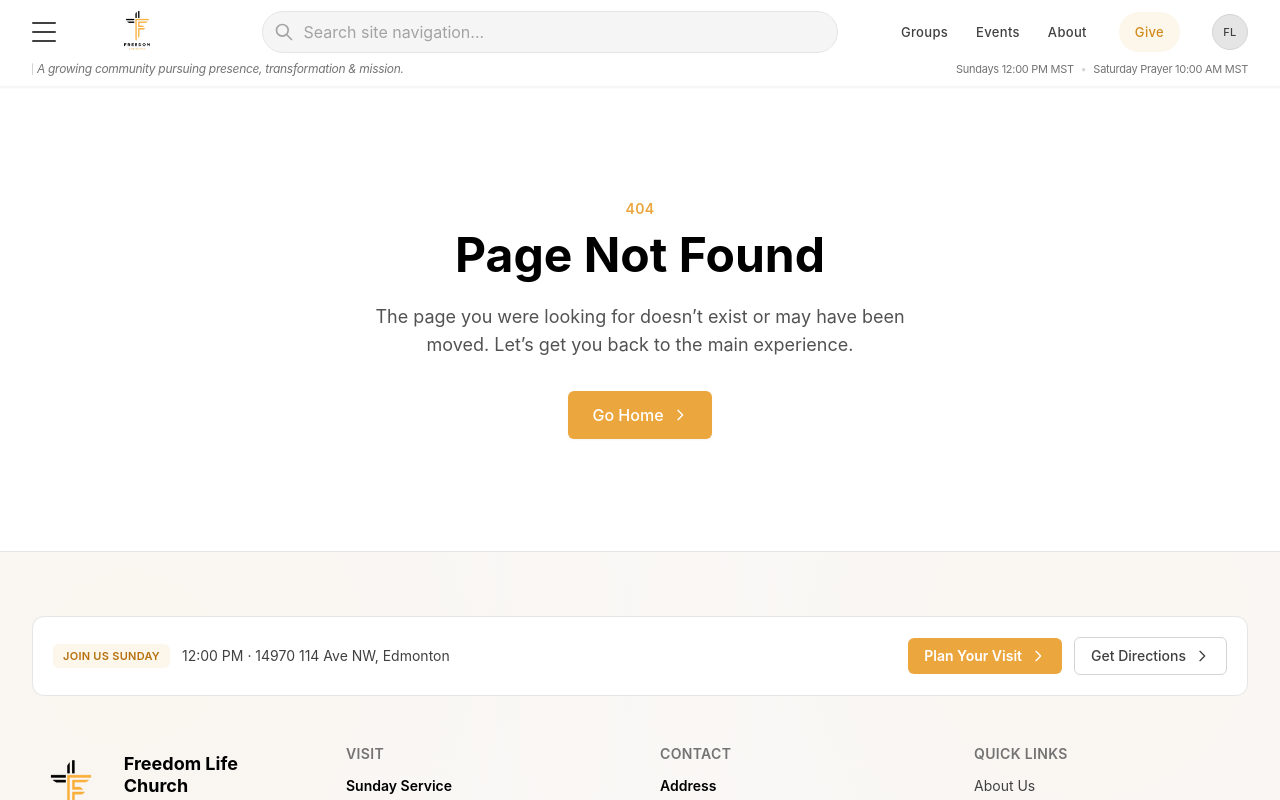
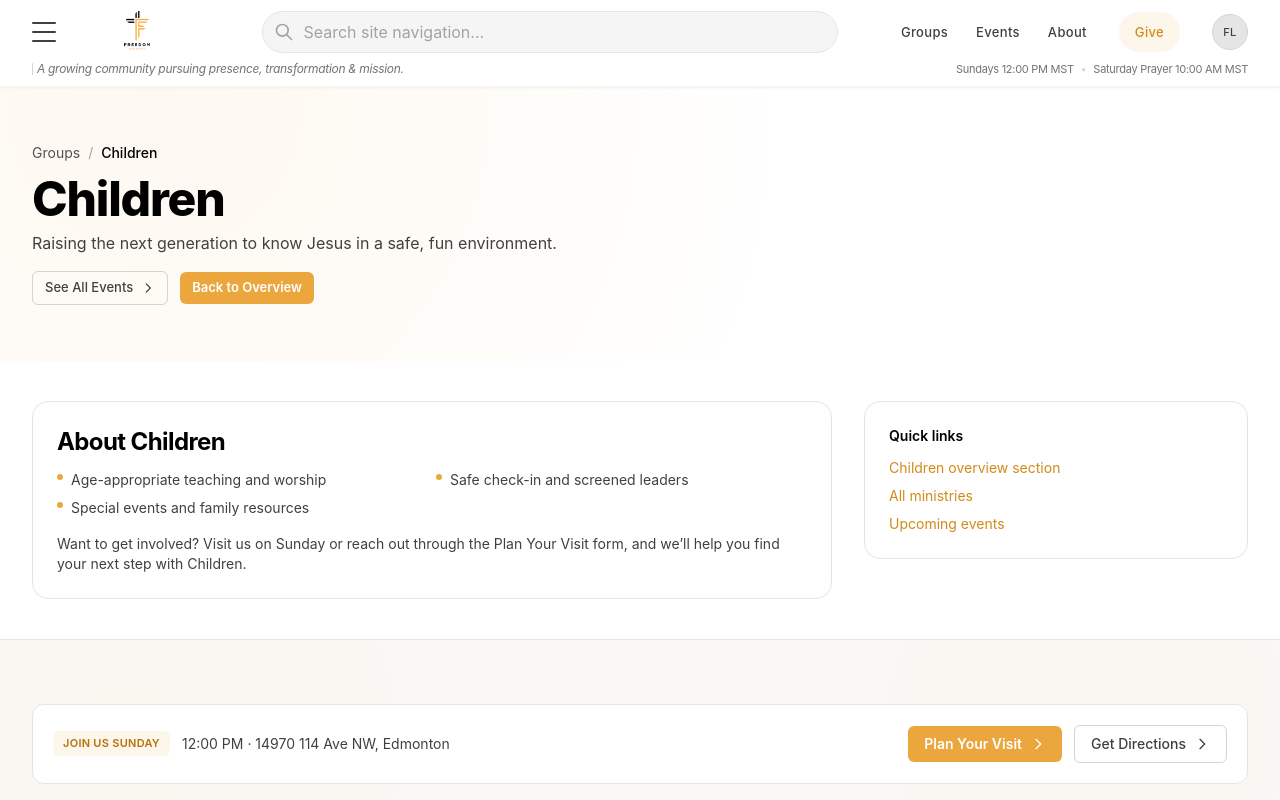
Before and after one commit to Craytivo/freedomlifechurch, a Next.js app: page /groups/children in a window 1280 px wide. Before the commit this address had no page. Shown: the top 800 px of the page. Built offline with nearby package versions, Linux system fonts and the light colour scheme.

Commit message:
Groups: add detailed group pages with hero; update Ministries and Sidebar links to point to /groups/[group]; groups overview CTA links to each group

```diff
--- a/pages/groups.js
+++ b/pages/groups.js
@@ -101,7 +101,7 @@
                       <Link href="/events" className="inline-flex items-center gap-2 px-3 py-1.5 rounded-md border border-neutral-300 text-neutral-700 hover:border-flc-500 hover:text-flc-600 text-[13px] font-medium">See Events
                         <svg className="w-3.5 h-3.5" viewBox="0 0 24 24" fill="none" stroke="currentColor" strokeWidth="2"><path strokeLinecap="round" strokeLinejoin="round" d="M9 5l7 7-7 7"/></svg>
                       </Link>
-                      <Link href="/ministries" className="inline-flex items-center gap-2 px-3 py-1.5 rounded-md bg-flc-500 hover:bg-flc-600 text-white text-[13px] font-semibold">Explore Ministries</Link>
+                      <Link href={`/groups/${s.id}`} className="inline-flex items-center gap-2 px-3 py-1.5 rounded-md bg-flc-500 hover:bg-flc-600 text-white text-[13px] font-semibold">Explore {s.name}</Link>
                     </div>
                   </div>
                 </div>
--- /dev/null
+++ b/pages/groups/[group].js
@@ -0,0 +1,115 @@
+import Head from 'next/head';
+import Link from 'next/link';
+import { useRouter } from 'next/router';
+import { GROUPS } from '../../src/data/groups';
+import { loadEventsFromICS } from '../../src/lib/icsEvents';
+
+function classifyTags({ title = '', blurb = '' }) {
+  const text = `${title} ${blurb}`.toLowerCase();
+  const tags = new Set();
+  if (/(men|men's)/.test(text)) tags.add('mens');
+  if (/(women|women's|ladies)/.test(text)) tags.add('womens');
+  if (/(child|children|kids|youth|vbs|vacation\s*bible)/.test(text)) tags.add('children');
+  if (/(volunteer|serve|team)/.test(text)) tags.add('volunteer');
+  if (/(outreach|community|city)/.test(text)) tags.add('outreach');
+  if (/(music|worship|production)/.test(text)) tags.add('music');
+  return Array.from(tags);
+}
+
+export default function GroupDetail({ group, nextEvent }) {
+  const router = useRouter();
+  if (!group) return null;
+
+  const heroBg = 'radial-gradient(circle at 12% 8%, rgba(235,167,62,0.08), rgba(235,167,62,0) 55%)';
+
+  return (
+    <>
+      <Head>
+        <title>{`${group.name} – Groups – Freedom Life Church`}</title>
+        <meta name="description" content={group.blurb} />
+      </Head>
+
+      <section className="relative py-14 md:py-18 bg-white">
+        <div className="absolute inset-0 pointer-events-none" aria-hidden="true" style={{ background: heroBg }} />
+        <div className="relative mx-auto px-4 sm:px-6 lg:px-8" style={{ maxWidth: '88rem' }}>
+          <nav className="text-sm text-neutral-600 mb-3">
+            <Link href="/groups" className="hover:text-flc-600">Groups</Link>
+            <span className="mx-2 text-neutral-400">/</span>
+            <span className="text-primary-900 font-medium">{group.name}</span>
+          </nav>
+          <h1 className="font-heading text-4xl md:text-5xl font-extrabold tracking-tight text-primary-900">{group.name}</h1>
+          <p className="mt-2 text-neutral-700 max-w-2xl">{group.blurb}</p>
+          <div className="mt-4 flex flex-wrap items-center gap-3">
+            {nextEvent && (
+              <Link href={`/events/${nextEvent.id}`} className="inline-flex items-center gap-2 px-2.5 py-1 rounded-md bg-neutral-50 border border-neutral-200 text-[12px] text-neutral-700">
+                <svg className="w-4 h-4 text-flc-600" viewBox="0 0 24 24" fill="none" stroke="currentColor" strokeWidth="2"><path strokeLinecap="round" strokeLinejoin="round" d="M8 7V3m8 4V3m-9 8h10M5 21h14a2 2 0 002-2V7a2 2 0 00-2-2H5a2 2 0 00-2 2v12a2 2 0 002 2z"/></svg>
+                <span>Next: {new Date(nextEvent.date).toLocaleDateString(undefined,{ month:'short', day:'numeric' })} · {nextEvent.title}</span>
+              </Link>
+            )}
+            <Link href="/events" className="inline-flex items-center gap-2 px-3 py-1.5 rounded-md border border-neutral-300 text-neutral-700 hover:border-flc-500 hover:text-flc-600 text-[13px] font-medium">See All Events
+              <svg className="w-3.5 h-3.5" viewBox="0 0 24 24" fill="none" stroke="currentColor" strokeWidth="2"><path strokeLinecap="round" strokeLinejoin="round" d="M9 5l7 7-7 7"/></svg>
+            </Link>
+            <Link href={`/groups#${group.id}`} className="inline-flex items-center gap-2 px-3 py-1.5 rounded-md bg-flc-500 hover:bg-flc-600 text-white text-[13px] font-semibold">Back to Overview</Link>
+          </div>
+        </div>
+      </section>
+
+      <section className="py-8 md:py-10 bg-white">
+        <div className="mx-auto px-4 sm:px-6 lg:px-8" style={{ maxWidth: '88rem' }}>
+          <div className="grid lg:grid-cols-12 gap-8">
+            <div className="lg:col-span-8">
+              <div className="rounded-2xl border border-neutral-200 bg-white p-5 md:p-6">
+                <h2 className="font-heading text-xl md:text-2xl font-bold tracking-tight text-primary-900">About {group.name}</h2>
+                <ul className="mt-3 grid sm:grid-cols-2 gap-2 text-sm text-neutral-700">
+                  {group.points.map((p, i) => (
+                    <li key={i} className="flex items-start gap-2">
+                      <span className="mt-1 inline-block w-1.5 h-1.5 rounded-full bg-flc-500" />
+                      <span>{p}</span>
+                    </li>
+                  ))}
+                </ul>
+                <p className="mt-4 text-sm text-neutral-700">Want to get involved? Visit us on Sunday or reach out through the Plan Your Visit form, and we’ll help you find your next step with {group.name}.</p>
+              </div>
+            </div>
+            <div className="lg:col-span-4">
+              <div className="rounded-2xl border border-neutral-200 bg-white p-5 md:p-6">
+                <h3 className="text-sm font-semibold text-primary-900">Quick links</h3>
+                <ul className="mt-3 space-y-2 text-sm">
+                  <li><Link href={`/groups#${group.id}`} className="text-flc-600 hover:text-flc-700">{group.name} overview section</Link></li>
+                  <li><Link href="/ministries" className="text-flc-600 hover:text-flc-700">All ministries</Link></li>
+                  <li><Link href="/events" className="text-flc-600 hover:text-flc-700">Upcoming events</Link></li>
+                </ul>
+              </div>
+            </div>
+          </div>
+        </div>
+      </section>
+    </>
+  );
+}
+
+export async function getStaticPaths() {
+  return {
+    paths: GROUPS.map(g => ({ params: { group: g.id } })),
+    fallback: false
+  };
+}
+
+export async function getStaticProps({ params }) {
+  const group = GROUPS.find(g => g.id === params.group) || null;
+  let nextEvent = null;
+  try {
+    const events = await loadEventsFromICS();
+    const today = new Date();
+    const upcoming = events
+      .filter(e => classifyTags(e).includes(params.group) && new Date(e.date) >= new Date(today.getFullYear(), today.getMonth(), today.getDate()))
+      .sort((a, b) => (a.date < b.date ? -1 : a.date > b.date ? 1 : 0));
+    nextEvent = upcoming[0] || null;
+  } catch {
+    nextEvent = null;
+  }
+  return {
+    props: { group, nextEvent },
+    revalidate: 60 * 5
+  };
+}
--- a/pages/ministries.js
+++ b/pages/ministries.js
@@ -30,7 +30,7 @@
 
           <div className="grid sm:grid-cols-2 lg:grid-cols-3 gap-5">
             {MINISTRIES.map(m => (
-              <Link key={m.slug} href={`/groups#${m.slug}`} className="group rounded-2xl border border-neutral-200 bg-white p-5 hover:border-flc-500/40 hover:shadow-sm transition">
+              <Link key={m.slug} href={`/groups/${m.slug}`} className="group rounded-2xl border border-neutral-200 bg-white p-5 hover:border-flc-500/40 hover:shadow-sm transition">
                 <div className="flex items-start gap-3">
                   <svg className={`w-6 h-6 ${m.color}`} viewBox="0 0 24 24" aria-hidden="true">
                     <circle cx="12" cy="12" r="9" fill="currentColor" />
@@ -38,7 +38,7 @@
                   <div>
                     <h3 className="font-heading text-lg font-semibold text-primary-900 group-hover:text-flc-600">{m.name}</h3>
                     <p className="mt-1 text-sm text-neutral-600">{m.blurb}</p>
-                    <div className="mt-3 inline-flex items-center gap-1 text-[12px] font-semibold text-flc-600">Explore groups
+                    <div className="mt-3 inline-flex items-center gap-1 text-[12px] font-semibold text-flc-600">Explore group
                       <svg className="w-3.5 h-3.5" viewBox="0 0 24 24" fill="none" stroke="currentColor" strokeWidth="2"><path strokeLinecap="round" strokeLinejoin="round" d="M9 5l7 7-7 7"/></svg>
                     </div>
                   </div>
--- a/src/components/SidePanel.js
+++ b/src/components/SidePanel.js
@@ -154,7 +154,7 @@
       items: [
         {
           name: "Men's",
-          href: '/groups#mens',
+          href: '/groups/mens',
           icon: (
             <svg className="w-5 h-5 text-blue-600" viewBox="0 0 24 24" aria-hidden="true">
               <circle cx="12" cy="12" r="9" fill="currentColor" />
@@ -163,7 +163,7 @@
         },
         {
           name: 'Womens',
-          href: '/groups#womens',
+          href: '/groups/womens',
           icon: (
             <svg className="w-5 h-5 text-pink-500" viewBox="0 0 24 24" aria-hidden="true">
               <circle cx="12" cy="12" r="9" fill="currentColor" />
@@ -172,7 +172,7 @@
         },
         {
           name: 'Children',
-          href: '/groups#children',
+          href: '/groups/children',
           icon: (
             <svg className="w-5 h-5 text-emerald-500" viewBox="0 0 24 24" aria-hidden="true">
               <circle cx="12" cy="12" r="9" fill="currentColor" />
@@ -181,7 +181,7 @@
         },
         {
           name: 'Volunteer',
-          href: '/groups#volunteer',
+          href: '/groups/volunteer',
           icon: (
             <svg className="w-5 h-5 text-amber-500" viewBox="0 0 24 24" aria-hidden="true">
               <circle cx="12" cy="12" r="9" fill="currentColor" />
@@ -190,7 +190,7 @@
         },
         {
           name: 'Outreach',
-          href: '/groups#outreach',
+          href: '/groups/outreach',
           icon: (
             <svg className="w-5 h-5 text-violet-500" viewBox="0 0 24 24" aria-hidden="true">
               <circle cx="12" cy="12" r="9" fill="currentColor" />
@@ -199,7 +199,7 @@
         },
         {
           name: 'Music',
-          href: '/groups#music',
+          href: '/groups/music',
           icon: (
             <svg className="w-5 h-5 text-indigo-500" viewBox="0 0 24 24" aria-hidden="true">
               <circle cx="12" cy="12" r="9" fill="currentColor" />
--- /dev/null
+++ b/src/data/groups.js
@@ -0,0 +1,68 @@
+export const GROUPS = [
+  {
+    id: 'mens',
+    name: "Men's",
+    color: 'text-blue-600',
+    blurb: 'Brotherhood, discipleship, accountability, and serving shoulder-to-shoulder.',
+    points: [
+      'Monthly gatherings and small groups',
+      'Discipleship and accountability',
+      'Serve together in practical ways'
+    ]
+  },
+  {
+    id: 'womens',
+    name: 'Womens',
+    color: 'text-pink-500',
+    blurb: 'Sisterhood, prayer, Bible study, and encouragement in all seasons.',
+    points: [
+      'Bible studies and prayer nights',
+      'Multi-generational community',
+      'Retreats and special events'
+    ]
+  },
+  {
+    id: 'children',
+    name: 'Children',
+    color: 'text-emerald-600',
+    blurb: 'Raising the next generation to know Jesus in a safe, fun environment.',
+    points: [
+      'Age-appropriate teaching and worship',
+      'Safe check-in and screened leaders',
+      'Special events and family resources'
+    ]
+  },
+  {
+    id: 'volunteer',
+    name: 'Volunteer Teams',
+    color: 'text-amber-600',
+    blurb: 'Use your gifts—hospitality, kids, tech, music, prayer—to build the Church.',
+    points: [
+      'Find your gifts and make a difference',
+      'Flexible roles across Sundays and midweek',
+      'Training and community with your team'
+    ]
+  },
+  {
+    id: 'outreach',
+    name: 'Outreach',
+    color: 'text-violet-600',
+    blurb: 'Serving our city together through practical compassion and partnership.',
+    points: [
+      'City partnerships and service projects',
+      'Seasonal drives and initiatives',
+      'Share the love of Jesus in action'
+    ]
+  },
+  {
+    id: 'music',
+    name: 'Music & Production',
+    color: 'text-indigo-600',
+    blurb: 'Lead our church in worship—vocals, band, audio, video, lighting.',
+    points: [
+      'Auditions and onboarding for new team members',
+      'Training for audio, video, and lighting',
+      'Grow in excellence and heart for worship'
+    ]
+  }
+];
```
